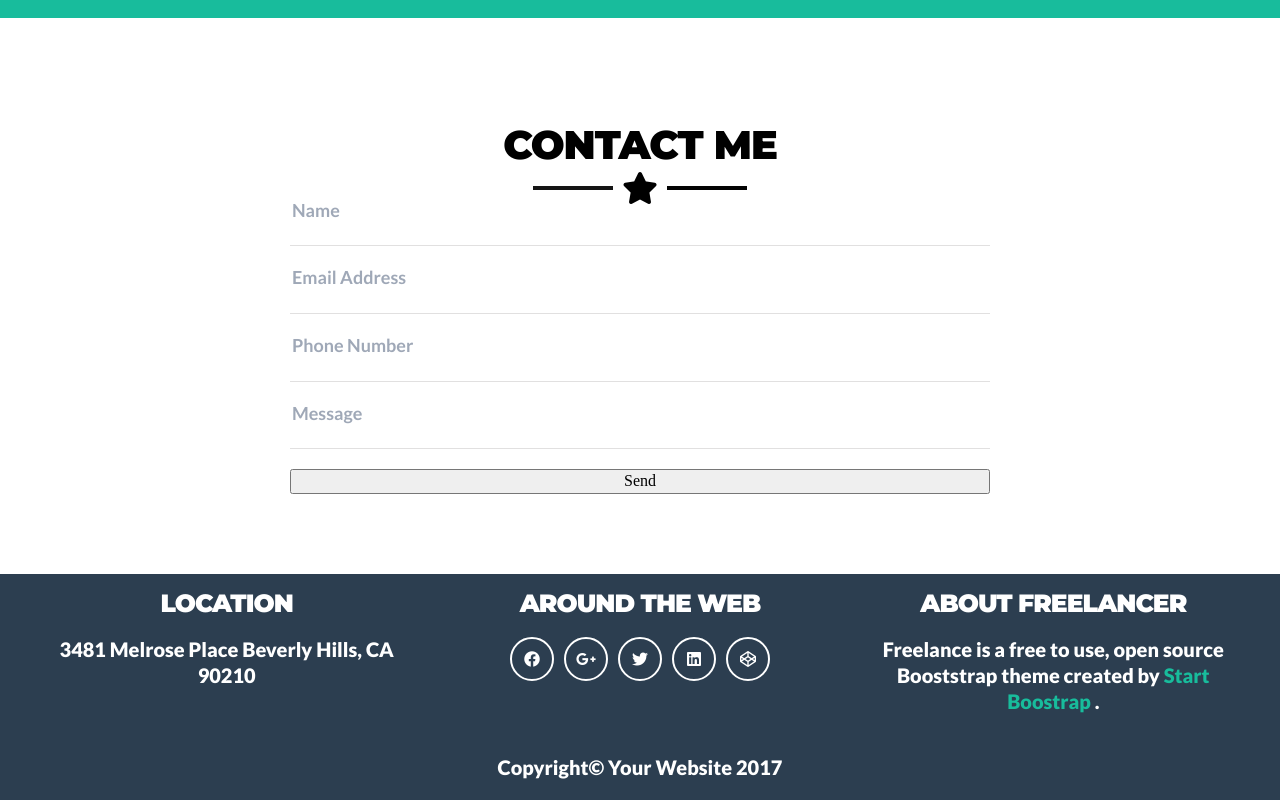
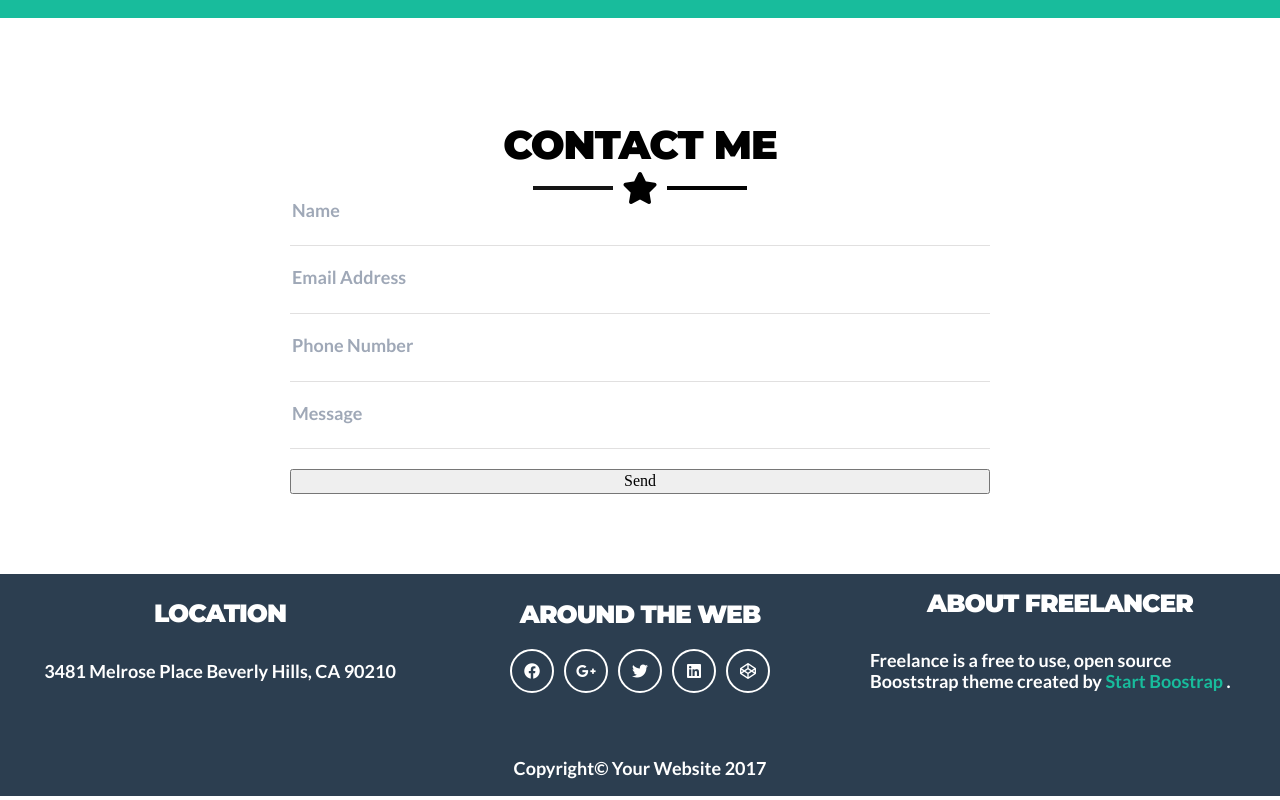
Before and after one commit to nelsonronaldobr/start-boostrap-react, a React (Vite) app: page / in a window 1280 px wide. Shown: the part 2201-3001 px from the top of the page. Built offline with nearby package versions, Linux system fonts and the light colour scheme.

Commit message:
UPDATE fOOTER+

```diff
--- a/src/css-modules/Footers.module.css
+++ b/src/css-modules/Footers.module.css
@@ -16,24 +16,26 @@
   letter-spacing: -1px;
   line-height: 1;
 }
-
-.footer p {
-  font-family: var(--font-secondary);
-  font-weight: 900;
-  font-size: 20px;
-  line-height: 1.3;
-}
-
 .footer-container {
   display: flex;
-  justify-content: space-evenly;
-  margin: 0 0 30px 0;
+  flex-direction: column;
+  align-items: center;
+  padding: 0 10px;
 }
 
 .footer-divs {
-  width: 21em;
-  text-align: center;
+  width: 100%;
+  margin: 0 0 20px 0;
+  /* Margen inferior de 20px en pantallas pequeñas */
+  text-align: start;
 }
+
+.footer p {
+  font-size: 18px;
+  font-family: var(--font-secondary);
+  font-weight: bold;
+}
+
 
 .footer-divs span {
 
@@ -67,7 +69,7 @@
 }
 
 /* Estilos para pantallas grandes de escritorio */
-@media screen and (min-width: 768px) {
+/* @media screen and (min-width: 768px) {
   .footer-container {
     margin: 0 20px;
   }
@@ -75,26 +77,27 @@
   .footer-divs {
     width: calc((100% - 40px) / 3);
     /* Tamaño de 1/3 del ancho disponible con margen de 20px */
+   /* margin: 0 20px;
+  }
+} */
+
+/* Estilos para teléfonos y pantallas más pequeñas */
+@media screen and (min-width: 768px) {
+
+  .footer-container {
     margin: 0 20px;
+    flex-direction: row;
+    justify-content: space-evenly;
+    margin: 0 0 30px 0;
+
+  }
+  .footer-divs {
+    width: calc((100% - 40px) / 3);
+    /* Tamaño de 1/3 del ancho disponible con margen de 20px */
+  margin: 0 20px;
+  align-items: center;
+display: flex;
+justify-content: center;
+flex-direction: column;
   }
 }
-
-/* Estilos para teléfonos y pantallas más pequeñas */
-@media screen and (max-width: 767px) {
-  .footer-container {
-    flex-direction: column;
-    align-items: center;
-    padding: 0 10px;
-  }
-
-  .footer-divs {
-    width: 100%;
-    margin: 0 0 20px 0;
-    /* Margen inferior de 20px en pantallas pequeñas */
-    text-align: start;
-  }
-
-  .footer p {
-    font-size: 18px;
-  }
-}
```
